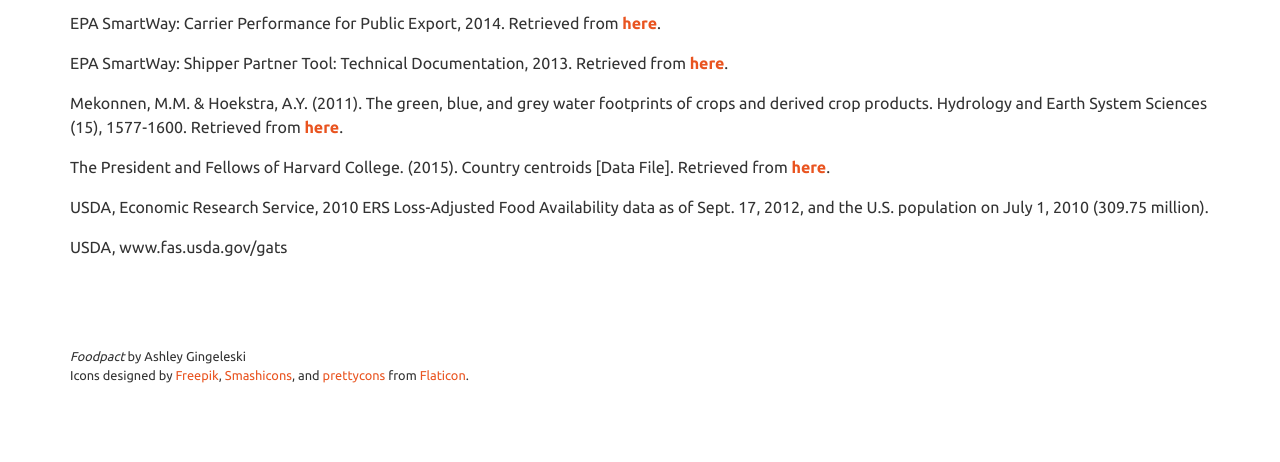
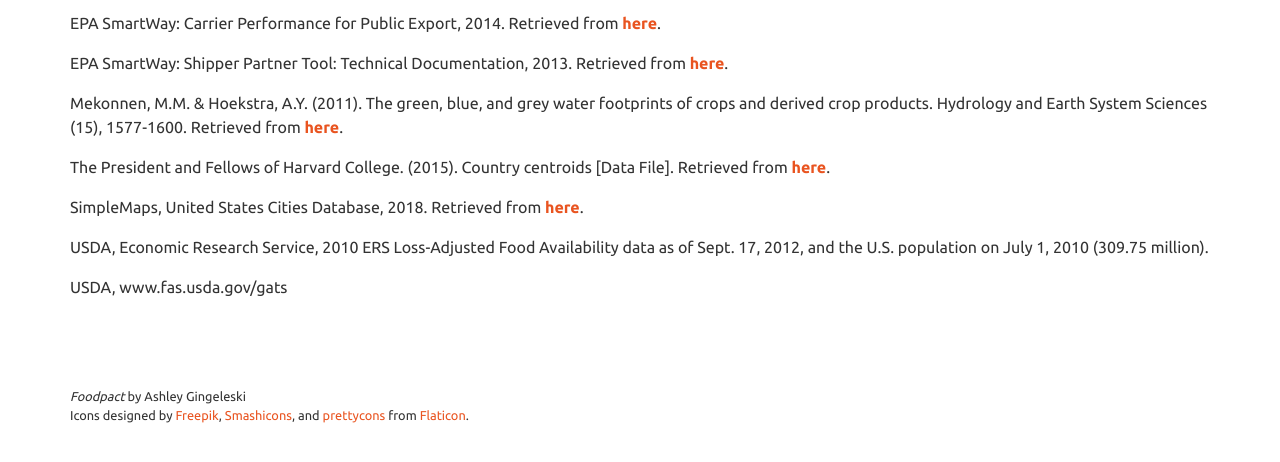
Before and after one commit to ashleylizg/foodpact, a Flask app: page /sources in a window 1280 px wide. Shown: the part 141-603 px from the top of the page. Run offline with Flask 2, Linux system fonts and the light colour scheme; parts of the project's set-up code (start-up, migrations or seed data) failed here and were passed over; some libraries are stand-ins or nearby versions.

Commit message:
add source to page

```diff
--- a/project/client/templates/main/sources.html
+++ b/project/client/templates/main/sources.html
@@ -28,6 +28,10 @@
     </div>
 
     <div class="row">
+        <p>SimpleMaps, United States Cities Database, 2018. Retrieved from <a style="font-weight:bold" href="https://simplemaps.com/data/us-cities">here</a>.</p>
+    </div>
+
+    <div class="row">
         <p>USDA, Economic Research Service, 2010 ERS Loss-Adjusted Food Availability data as of Sept. 17, 2012, and the U.S. population on July 1, 2010 (309.75 million).</p>
     </div>
 
```
